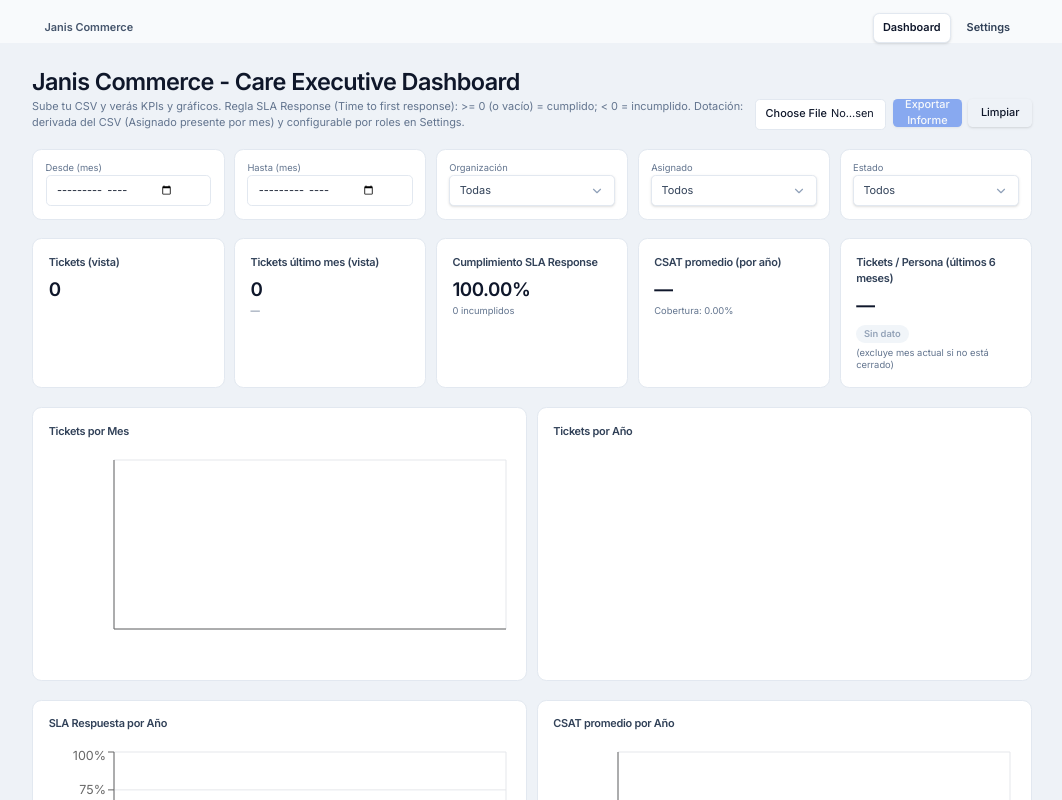
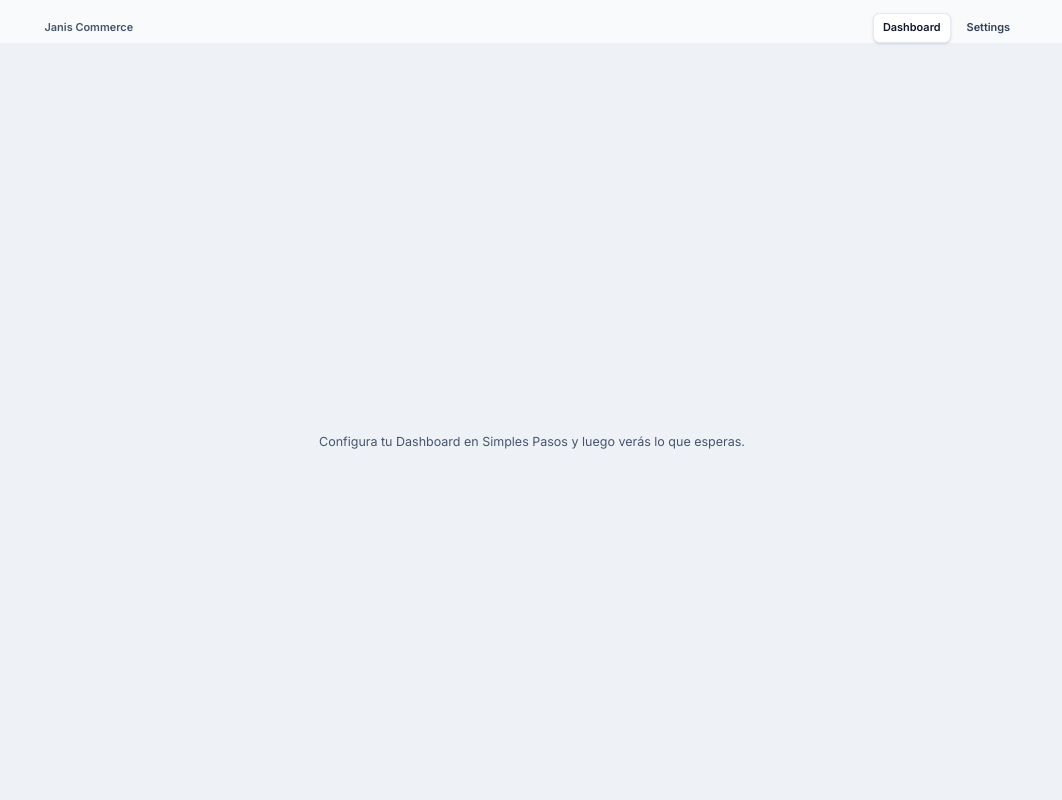
Before and after one commit to ravelli-czy/dashboard-care-teams, a React (Vite) app: page / in a window 1280 px wide. Shown: the top 800 px of the page, without its empty margins (108-1170 px from the left). Built offline with nearby package versions, Linux system fonts and the light colour scheme.

Commit message:
Add empty dashboard state

```diff
--- a/src/pages/Dashboard.tsx
+++ b/src/pages/Dashboard.tsx
@@ -2024,6 +2024,16 @@ const tppHealth = (() => {
     setAutoRange({ minMonth: null, maxMonth: null });
   };
 
+  if (rows.length === 0) {
+    return (
+      <div className={`min-h-screen ${UI.pageBg} flex items-center justify-center p-6`}>
+        <p className="text-center text-base text-slate-600">
+          Configura tu Dashboard en Simples Pasos y luego verás lo que esperas.
+        </p>
+      </div>
+    );
+  }
+
   return (
     <div className={`min-h-screen ${UI.pageBg} p-4 md:p-8`}>
       <div className="mx-auto max-w-7xl">
```
